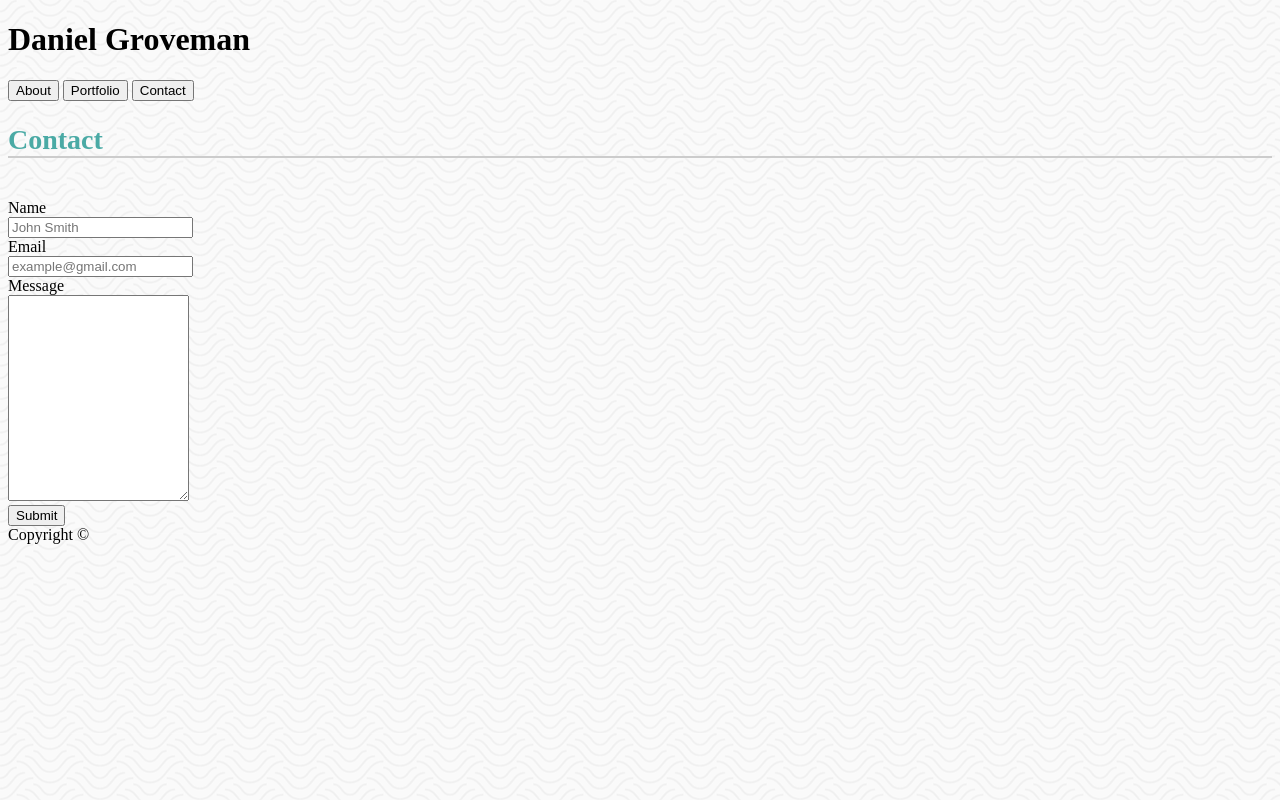
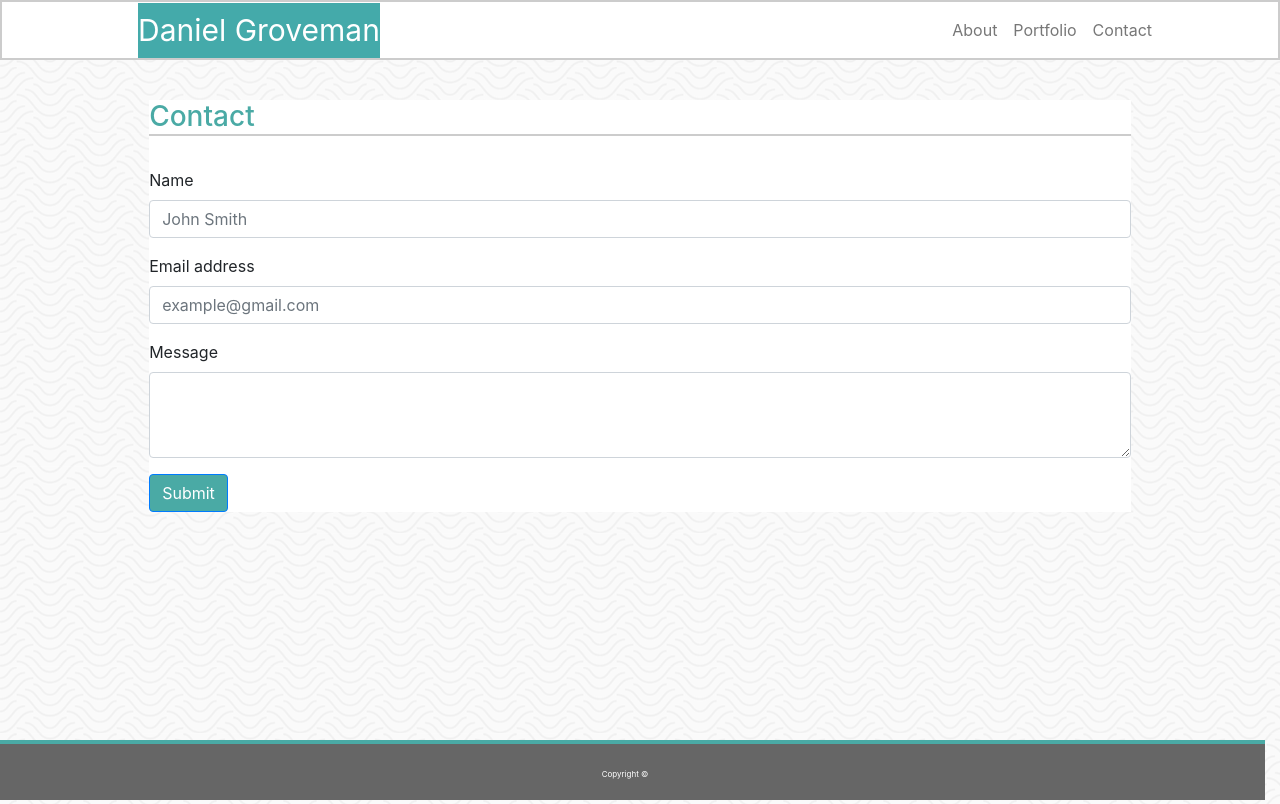
Before and after one commit to daniel5075/Boostrap-Portfolio, a plain HTML site: page contact.html in a window 1280 px wide. Drawn offline with nearby package versions, Linux system fonts and the light colour scheme.

Commit message:
contact page completed, other updates

```diff
--- a/assets/CSS/style.css
+++ b/assets/CSS/style.css
@@ -11,9 +11,9 @@ body{
  border: 2px solid #cccccc;
 }
 .navbar-brand{
-    font-size: 28px;
+    font-size: 30px;
     color:#ffffff !important;
-    background: #4aaaa5;
+    background: #44aaaa;
     position: absolute;
     margin-left: 120px;
 }
@@ -64,3 +64,6 @@ html {
     color:#ffffff;
     background: #4aaaa5;
   }
+  .btn-primary{
+      background-color: #4aaaa5;
+  }
--- a/contact.html
+++ b/contact.html
@@ -4,43 +4,57 @@
   <meta charset="UTF-8">
   <meta name="viewport" content="width=device-width, initial-scale=1.0">
   <meta http-equiv="X-UA-Compatible" content="ie=edge">
-    <title>Basic Portfolio</title>
-    <link rel="stylesheet" type="text/css" href="assets/css/reset.css">
-    <link rel="stylesheet" type="text/css" href="assets/css/style.css">
+  <title>Bootstrap Portfolio</title>
+  <link rel="stylesheet" href="https://stackpath.bootstrapcdn.com/bootstrap/4.3.1/css/bootstrap.min.css" integrity="sha384-ggOyR0iXCbMQv3Xipma34MD+dH/1fQ784/j6cY/iJTQUOhcWr7x9JvoRxT2MZw1T" crossorigin="anonymous">
+  <link rel="stylesheet" type="text/css" href="assets/CSS/style.css">
 </head>
 <body>
-    <header>
-      <div class="header-container">
-            <h1>Daniel Groveman</h1>
-
-                <section id="header-buttons">
-                    <a href="index.html"><button class="button">About</button></a>
-                    <a href="portfolio.html"><button class="button2">Portfolio</button></a>
-                    <a href="contact.html"><button class="button">Contact</button></a>
-                </section>
+      <nav class="navbar navbar-expand-md navbar-light bg-white">
+        <div class="navbar-brand">Daniel Groveman</div>
+        <button class="navbar-toggler" type="button" data-toggle="collapse" data-target="#navbarNav" aria-controls="navbarNav" aria-expanded="false" aria-label="Toggle navigation">
+          <span class="navbar-toggler-icon"></span>
+        </button>
+        <div class="collapse navbar-collapse" id="navbarNav">
+          <ul class="navbar-nav">
+            <li class="nav-item active">
+              <a class="nav-link" href="index.html">About <span class="sr-only">(current)</span></a>
+            </li>
+            <li class="nav-item">
+              <a class="nav-link" href="portfolio.html">Portfolio</a>
+            </li>
+            <li class="nav-item">
+              <a class="nav-link" href="contact.html">Contact</a>
+            </li>
+          </ul>
         </div>
-    </header>
-
-    <div class="container">
+      </nav>
+      <div class="row">
+          <div class="col-md-1"></div>
+          <div class="col-md-10">
+            <div class="containerBody">
                     <h2>Contact</h2>
                     <br>
-       <form action="contact.php">
-           <label for="name">Name</label><br>
-           <input type="text" id="name" name="name" placeholder="John Smith">
-           <br>
-           <label for="email">Email</label><br>
-           <input type="text" id="email" name="email" placeholder="example@gmail.com">
-           <br>
-           <label for="message">Message</label><br>
-           <textarea id="Message" name="message" style="height:200px"></textarea>
-           <br>
-           <input type="submit" value="Submit">
+                <form>
+                        <div class="form-group">
+                            <label for="InputName">Name</label>
+                            <input type="name" class="form-control" id="InputName" placeholder="John Smith">
+                        </div>
+                        <div class="form-group">
+                            <label for="InputEmail1">Email address</label>
+                            <input type="email" class="form-control" id="InputEmail1" aria-describedby="emailHelp" placeholder="example@gmail.com">
+                        </div>
+                        <div class="form-group">
+                            <label for="FormControlTextarea1">Message</label>
+                            <textarea class="form-control" id="FormControlTextarea1" rows="3"></textarea>
+                        </div>
+                        <button type="submit" class="btn btn-primary">Submit</button>
                     </form>
-
             </div>
-
-    <div class="footer-container">
-        <footer> Copyright &copy</footer>
       </div>
+      <footer class="footer">
+          <div class="container">
+            <span class="text-muted">Copyright &copy</span>
+          </div>
+        </footer>
 </body>
 </html>
```
Also changed, not shown: index.html (+1 -1 lines), portfolio.html (+2 -2 lines). Lines whose indentation alone changed are shown as unchanged.
